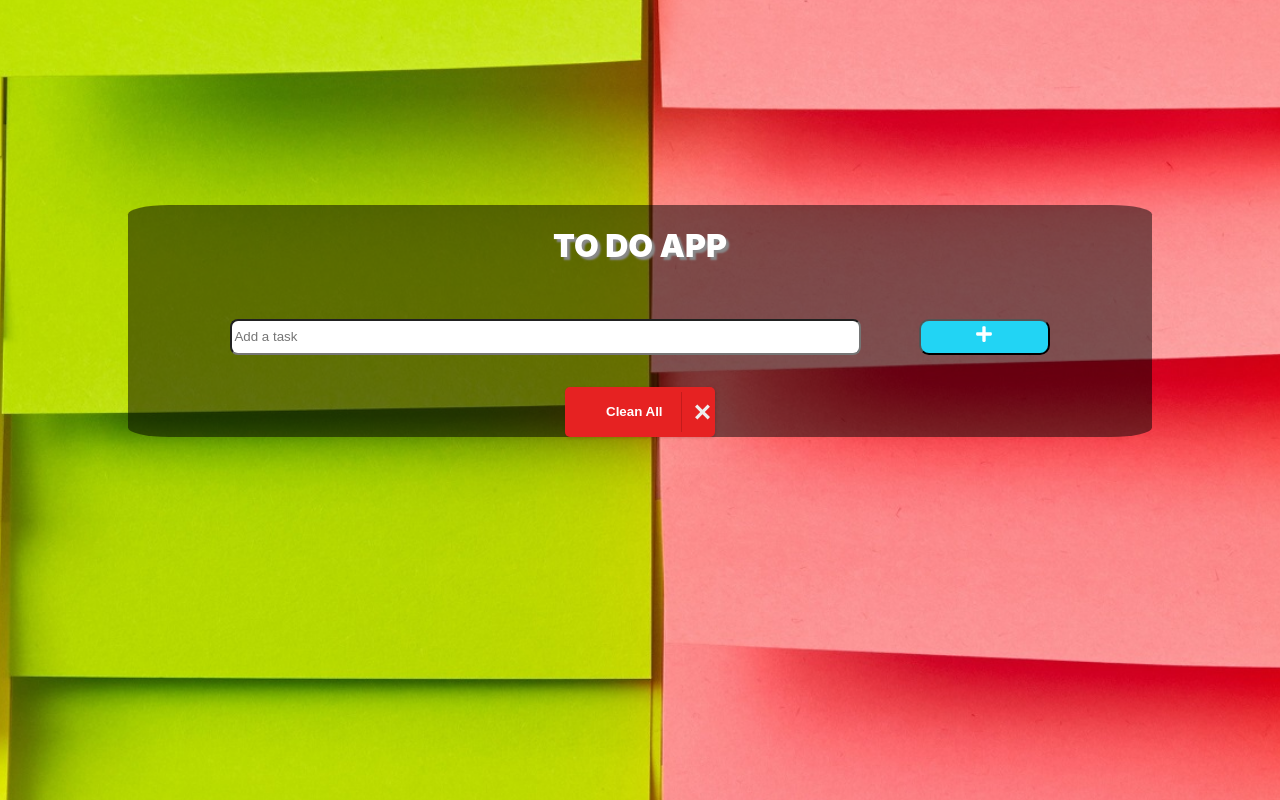
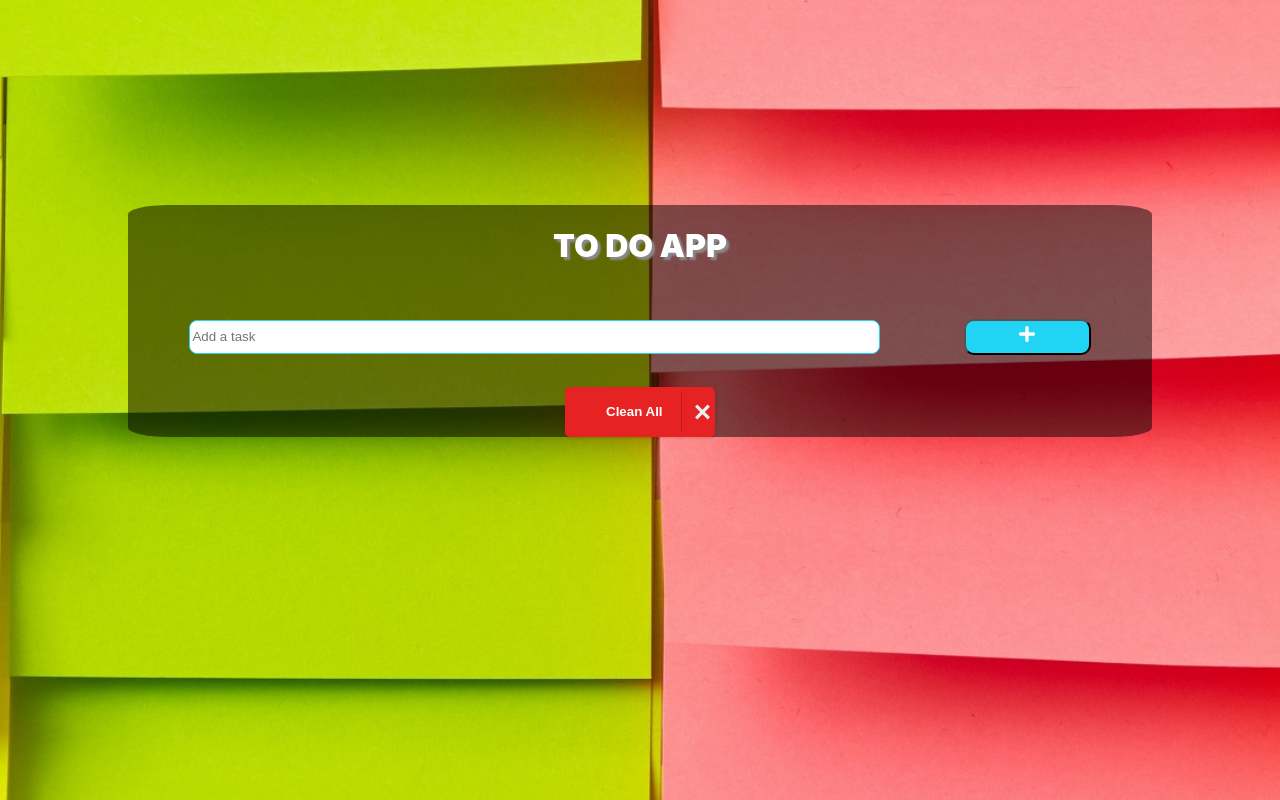
Before and after one commit to arielgomezmendez/to-do-app-react-1, a React (Create React App) app: page / in a window 1280 px wide. Shown: the top 800 px of the page. Built offline with nearby package versions, Linux system fonts and the light colour scheme.

Commit message:
Change the size and border of the input and add task button

```diff
--- a/src/components/Button/Button.css
+++ b/src/components/Button/Button.css
@@ -5,7 +5,7 @@
     color: white;
     font-size: 18px;
     height: 36%;
-    width: 16%;
+    width: 14%;
     border-radius: 10px;
     background-color: rgb(34, 212, 244);
 }
--- a/src/components/Form/Form.css
+++ b/src/components/Form/Form.css
@@ -1,5 +1,5 @@
 .Form{
-    width: 80%;
+    width: 88%;
     height: 100px;
     display: flex;
     flex-direction: row;
@@ -10,4 +10,5 @@
     height: 30%;
     width: 76%;
     border-radius: 8px;
+    border: 1.4px solid rgba(34, 212, 244);
 }
```
